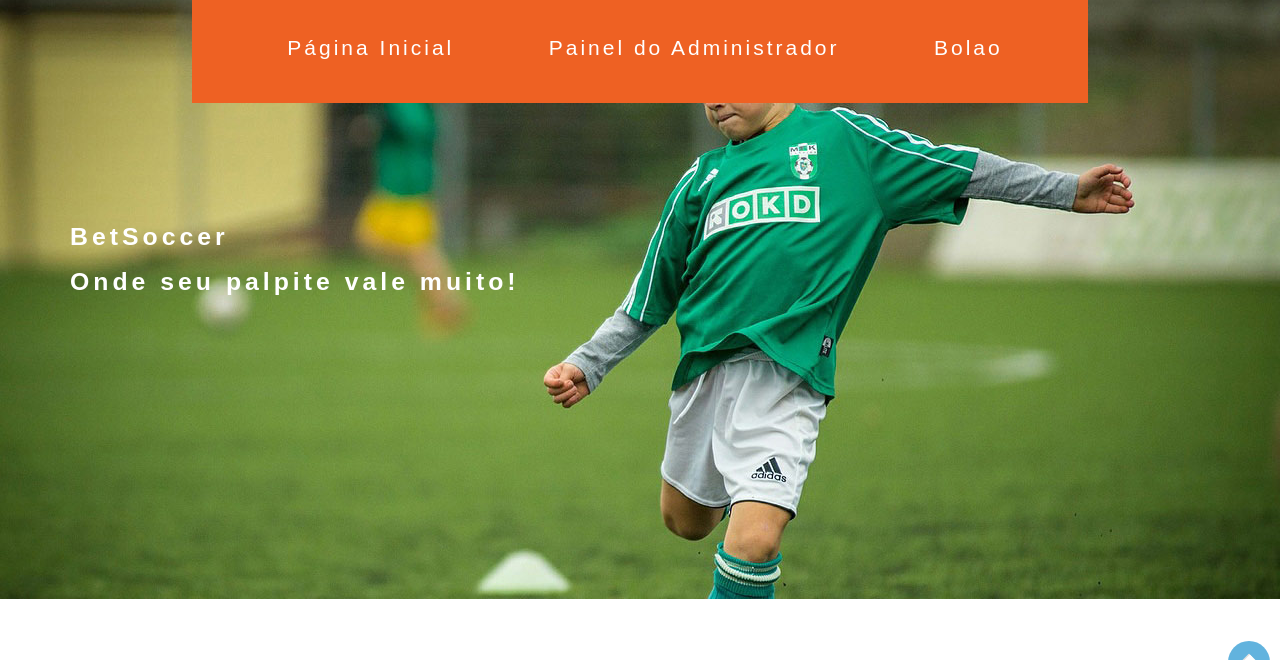
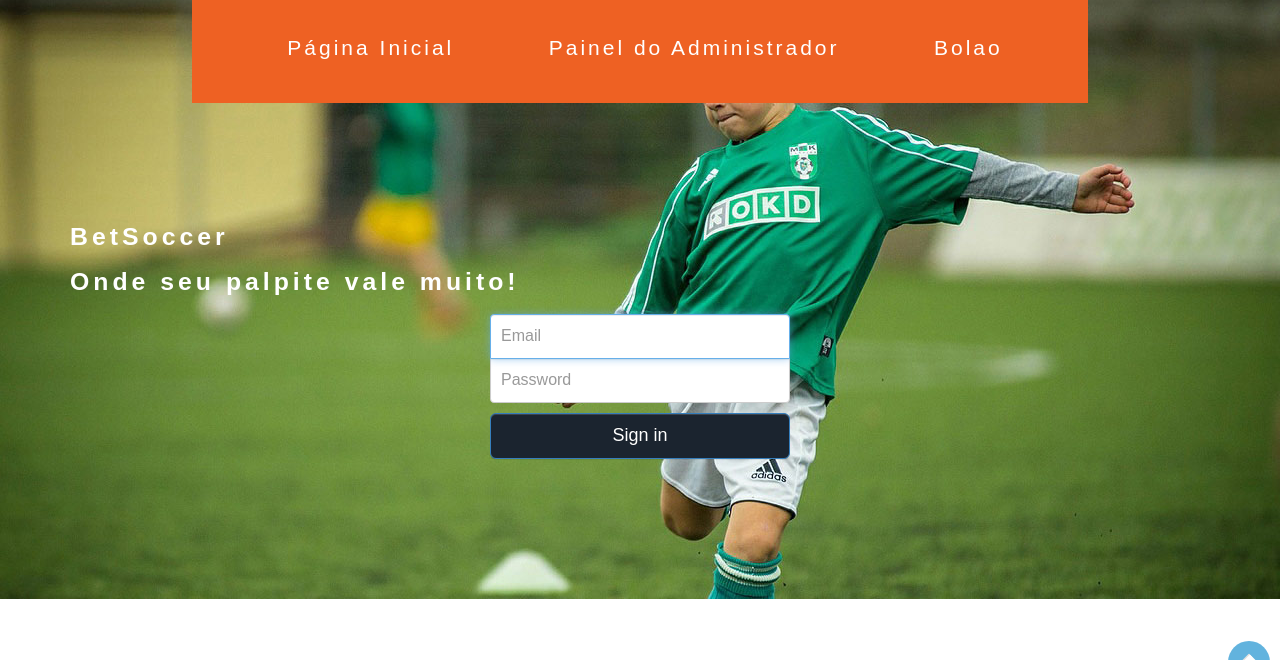
Before and after one commit to rafabispo93/TrabalhoP.Web, a Django app: page / in a window 1280 px wide. Shown: the part 107-767 px from the top of the page. Run offline with Django 3.2, Linux system fonts and the light colour scheme; data comes from the database, SQL or seed files in the repository; both versions use the stored data as it was after the commit; some libraries are stand-ins or nearby versions.

Commit message:
Adicionado form de login, adicionado div dos últimos resultad cadastrados

```diff
--- a/BetSoccer/bolao/static/css/bolao.css
+++ b/BetSoccer/bolao/static/css/bolao.css
@@ -12,3 +12,106 @@
     font-style: italic;
 
 }
+
+#top-web{
+
+    color: #000000;
+    font-size: 24pt;
+    text-decoration: none;
+    font-family: "Times New Roman", Times, serif;
+    font-style: italic;
+    position: relative;
+    margin:0 auto;
+    clear:left;
+    height:auto;
+    z-index: 0;
+    text-align:center;
+
+}
+
+.jogos{
+
+    position: relative;
+    margin:0 auto;
+    clear:left;
+    height:auto;
+    z-index: 0;
+    text-align:center;
+}
+
+.form-signin
+{
+    max-width: 330px;
+    padding: 15px;
+    margin: 0 auto;
+
+}
+.form-signin .form-signin-heading, .form-signin .checkbox
+{
+    margin-bottom: 10px;
+}
+.form-signin .checkbox
+{
+    font-weight: normal;
+}
+.form-signin .form-control
+{
+    position: relative;
+    font-size: 16px;
+    height: auto;
+    padding: 10px;
+    -webkit-box-sizing: border-box;
+    -moz-box-sizing: border-box;
+    box-sizing: border-box;
+}
+.form-signin .form-control:focus
+{
+    z-index: 2;
+}
+.form-signin input[type="text"]
+{
+    margin-bottom: -1px;
+    border-bottom-left-radius: 0;
+    border-bottom-right-radius: 0;
+}
+.form-signin input[type="password"]
+{
+    margin-bottom: 10px;
+    border-top-left-radius: 0;
+    border-top-right-radius: 0;
+}
+.account-wall
+{
+    margin-top: 20px;
+    padding: 40px 0px 20px 0px;
+    background-color: #f7f7f7;
+    -moz-box-shadow: 0px 2px 2px rgba(0, 0, 0, 0.3);
+    -webkit-box-shadow: 0px 2px 2px rgba(0, 0, 0, 0.3);
+    box-shadow: 0px 2px 2px rgba(0, 0, 0, 0.3);
+}
+.login-title
+{
+    color: #555;
+    font-size: 18px;
+    font-weight: 400;
+    display: block;
+}
+.profile-img
+{
+    width: 96px;
+    height: 96px;
+    margin: 0 auto 10px;
+    display: block;
+    -moz-border-radius: 50%;
+    -webkit-border-radius: 50%;
+    border-radius: 50%;
+}
+.need-help
+{
+    margin-top: 10px;
+}
+.new-account
+{
+    display: block;
+    margin-top: 10px;
+}
--- a/BetSoccer/bolao/static/css/style.css
+++ b/BetSoccer/bolao/static/css/style.css
@@ -2714,4 +2714,7 @@ h2.resp-accordion {
   min-height: 200px;
   padding-top: 4em;
 }
-}
+
+
+
+}
--- a/BetSoccer/bolao/templates/bolao/index.html
+++ b/BetSoccer/bolao/templates/bolao/index.html
@@ -32,6 +32,7 @@ License URL: http://creativecommons.org/licenses/by/3.0/
 			<div class="logo">
 				BetSoccer
 			</div>
+
 			<div class="header">
 				<div class="menu">
 
@@ -53,7 +54,13 @@ License URL: http://creativecommons.org/licenses/by/3.0/
 	    	<div class="container">
 				<h1>BetSoccer</h1>
 				<p>Onde seu palpite vale muito!</p>
-
+				<form class="form-signin">
+					<input type="text" class="form-control" placeholder="Email" required autofocus>
+					<input type="password" class="form-control" placeholder="Password" required>
+					<button class="btn btn-lg btn-primary btn-block" type="submit">
+						Sign in
+					</button>
+				</form>
 			 </div>
 		</div>
 	</div>
@@ -61,6 +68,13 @@ License URL: http://creativecommons.org/licenses/by/3.0/
 	<!--Responsive-tabs-Starts-Here-->
 	</div>
 	<div class="website">
+		<p id="top-web">Últimos Resultados</p>
+
+		{% for match in match %}
+			<div class="jogos">
+				<p id="jogo">{{match.homeTeam}}: {{match.homeScore}} X {{match.visitorScore}} {{match.visitorTeam}}</p>
+			</div>
+		{% endfor %}
 
 	</div>
 	<!--end-website-->
@@ -69,21 +83,21 @@ License URL: http://creativecommons.org/licenses/by/3.0/
 	<div class="footer">
 		<div class="container">
 			<div class="footer-main">
-				<h3>CADASTRE-SE AQUI</h3>
+				<h3>Solicite seu Acesso!</h3>
 				<div class="footer-bottom">
 					<div class="col-md-4 footer-bottom-left">
 
 					</div>
 					<div class="col-md-8 footer-bottom-right">
-						<small>Enter Your Email here</small>
+						<small>Escreva seu Email aqui</small>
 						<div class="contact-text">
 							<input type="text" value="Email" onfocus="this.value = '';" onblur="if (this.value == '') {this.value = 'Email';}"/>
-							<input type="submit" value="SUBMIT" >
+							<input type="submit" value="ENVIAR" >
 						</div>
 					</div>
 					<div class="clearfix"></div>
 					<div class="ftr">
-						<p>DESIGN BY <a href="http://w3layouts.com/"> W3LAYOUTS</a></p>
+						<p>DESIGN BY BETSOCCER TEAM</p>
 					</div>
 				</div>
 			</div>
--- a/BetSoccer/bolao/views.py
+++ b/BetSoccer/bolao/views.py
@@ -6,4 +6,5 @@ def index(request):
     match= Match.objects.all()
     return render(request, 'bolao/index.html', {'match':match})
 def bolao(request):
-    return render(request, 'bolao/jogos.html',{})
+    match= Match.objects.all()
+    return render(request, 'bolao/jogos.html', {'match':match})
```
Also changed, not shown: BetSoccer/db.sqlite3.
